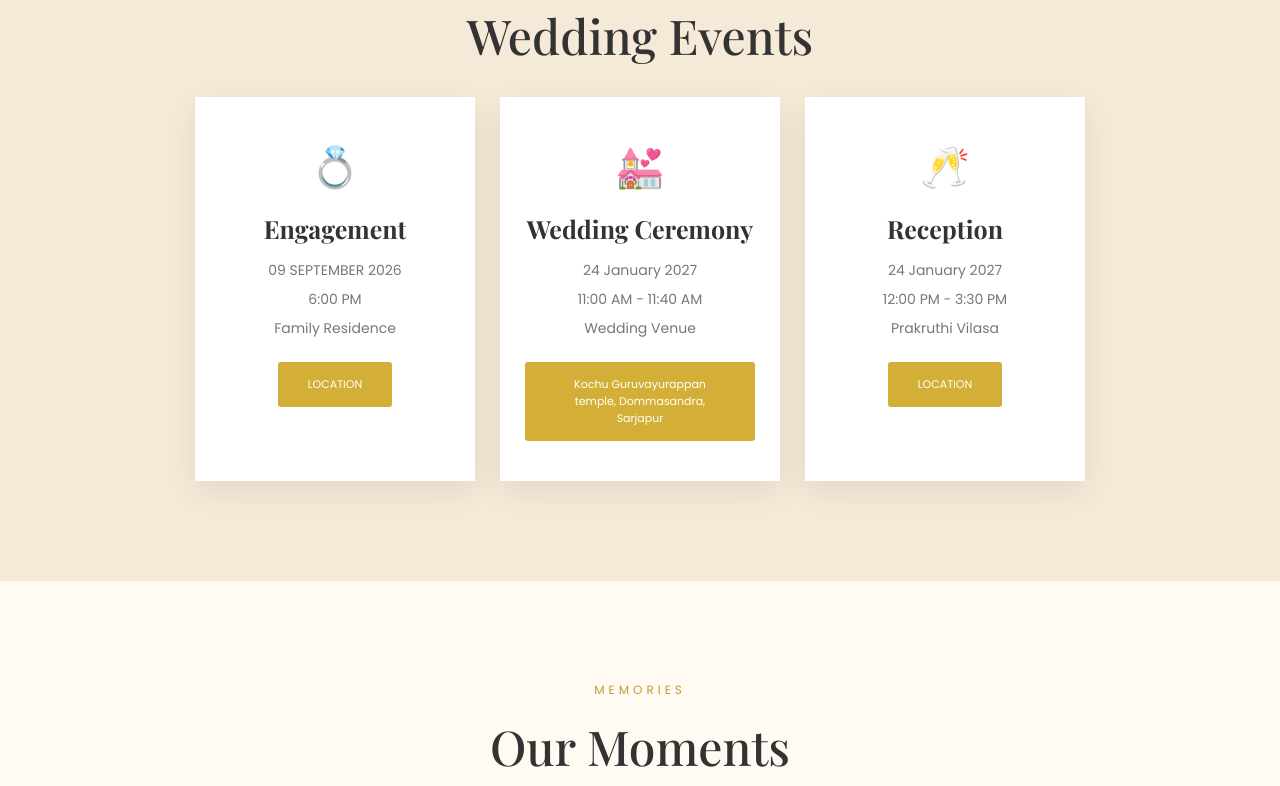
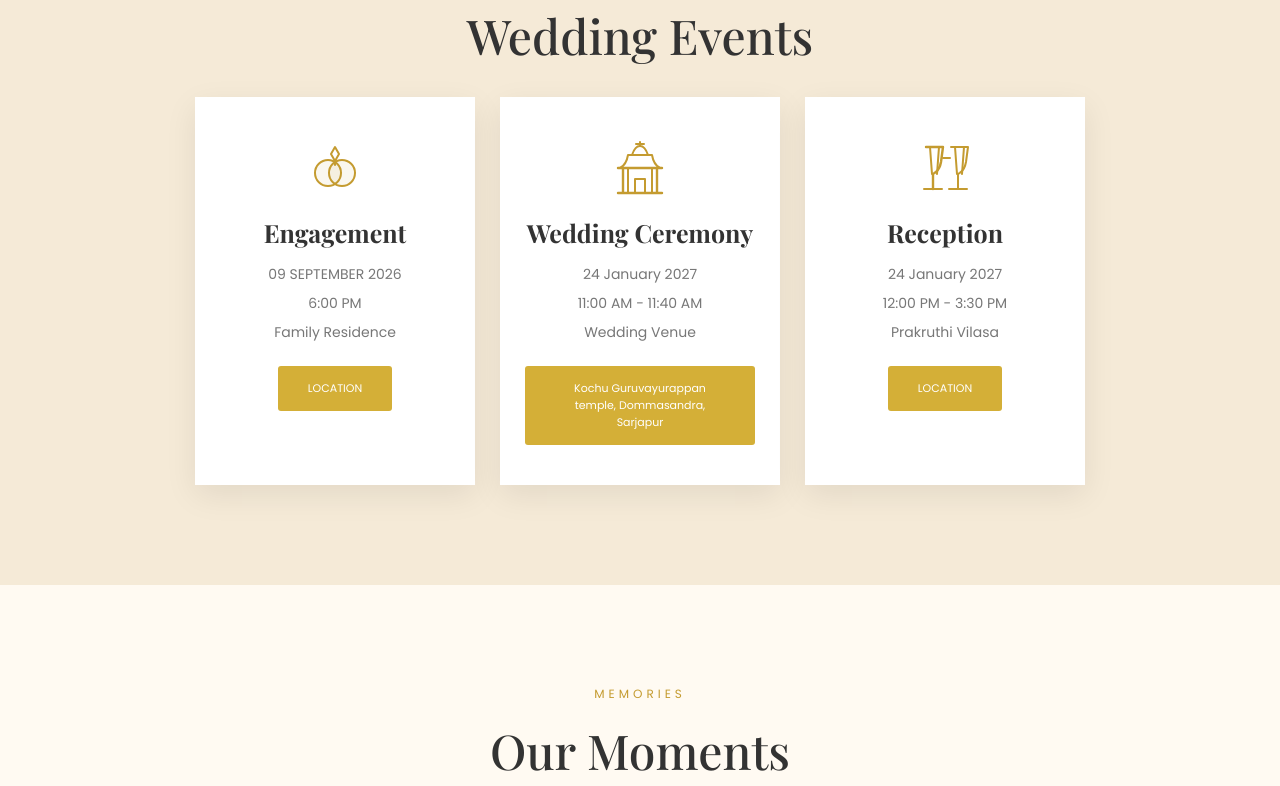
Before and after one commit to mditniranjan-boop/wedding_invitation-dashboard, a website: page index.html in a window 1280 px wide. Shown: the part 1353-2139 px from the top of the page. Drawn offline with nearby package versions, Linux system fonts and the light colour scheme.

Commit message:
Use temple ceremony graphic

```diff
--- a/index.html
+++ b/index.html
@@ -96,7 +96,14 @@
 
         <div class="event-card">
 
-            <div class="event-icon">💍</div>
+            <div class="event-icon" aria-hidden="true">
+                <svg viewBox="0 0 64 64" role="img">
+                    <circle cx="25" cy="36" r="13"></circle>
+                    <circle cx="39" cy="36" r="13"></circle>
+                    <path d="M32 10l4 7-4 7-4-7 4-7z"></path>
+                    <path d="M32 24v4"></path>
+                </svg>
+            </div>
 
             <h3>Engagement</h3>
 
@@ -113,7 +120,14 @@
 
         <div class="event-card">
 
-            <div class="event-icon">💒</div>
+            <div class="event-icon" aria-hidden="true">
+                <svg viewBox="0 0 64 64" role="img">
+                    <path d="M10 56h44M15 56V31h34v25M10 31h44"></path>
+                    <path d="M12 31c4-2 7-7 8-13h24c1 6 4 11 8 13"></path>
+                    <path d="M24 18c2-6 5-9 8-9s6 3 8 9M32 9V5M28 7h8"></path>
+                    <path d="M27 56V42h10v14M20 31v25M44 31v25"></path>
+                </svg>
+            </div>
 
             <h3>Wedding Ceremony</h3>
 
@@ -130,7 +144,15 @@
 
         <div class="event-card">
 
-            <div class="event-icon">🥂</div>
+            <div class="event-icon" aria-hidden="true">
+                <svg viewBox="0 0 64 64" role="img">
+                    <path d="M13 10h17l-2 15c-1 6-4 10-8 12v15"></path>
+                    <path d="M11 52h18M17 10l2 27M26 10l-2 27"></path>
+                    <path d="M38 10h17l-2 15c-1 6-4 10-8 12v15"></path>
+                    <path d="M36 52h18M42 10l2 27M51 10l-2 27"></path>
+                    <path d="M30 21h7"></path>
+                </svg>
+            </div>
 
             <h3>Reception</h3>
 
--- a/style.css
+++ b/style.css
@@ -191,7 +191,33 @@ transform: translateY(-8px);
 }
 
 .event-icon {
-font-size: 40px;
+height: 64px;
+margin: 0 auto 15px;
+color: #c49b30;
+}
+
+.event-icon svg {
+width: 64px;
+height: 64px;
+fill: none;
+stroke: currentColor;
+stroke-linecap: round;
+stroke-linejoin: round;
+stroke-width: 2;
+transition: transform 0.3s ease, color 0.3s ease;
+}
+
+.event-card:hover .event-icon svg {
+color: #2d2925;
+transform: translateY(-4px) rotate(-2deg);
+}
+
+.event-icon path:first-child {
+stroke-width: 2.4;
+}
+
+.event-icon circle {
+fill: rgba(196, 155, 48, 0.08);
 margin-bottom: 15px;
 }
 
```
